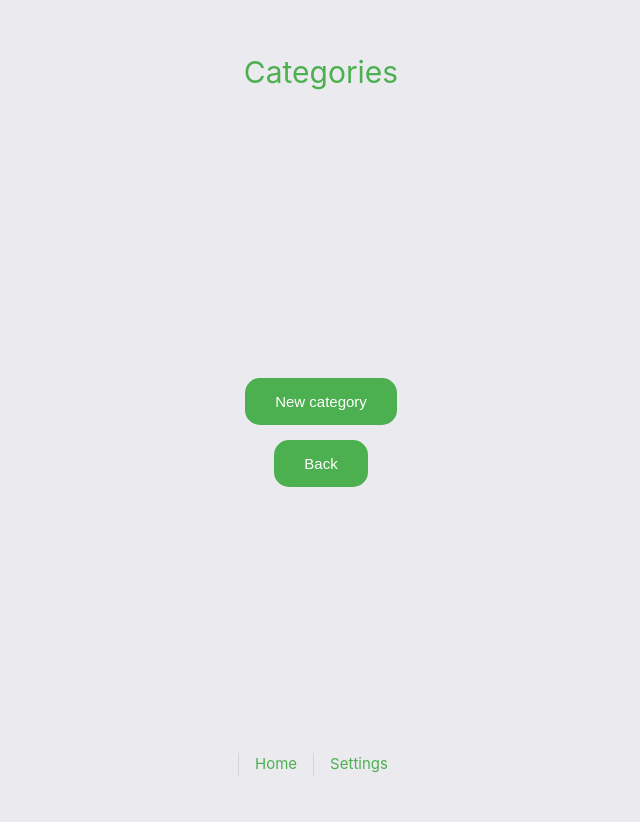
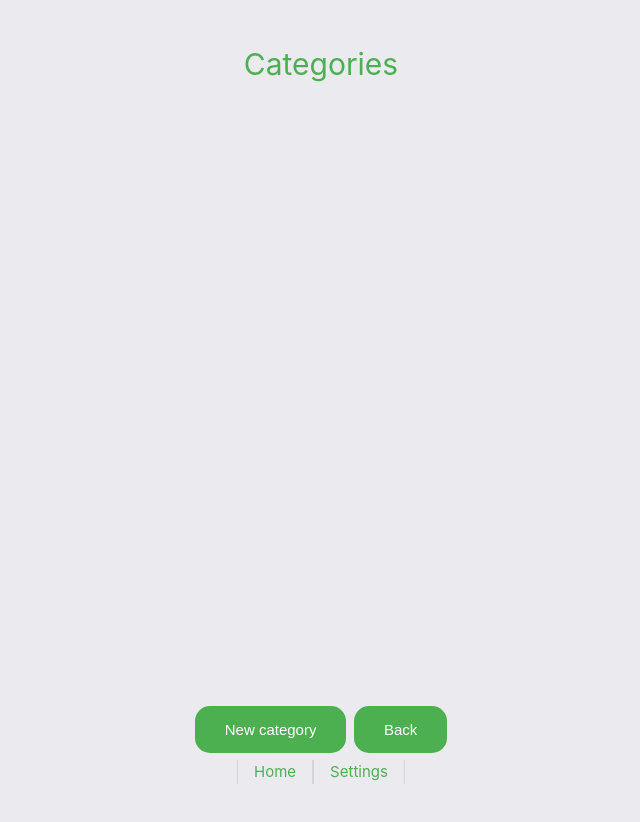
Before and after one commit to tomFregonese/HapplyMemory, a Vue app: page /categories in a window 1280 px wide. Shown: the top 822 px of the page, without its empty margins (319-959 px from the left). After the commit the page ends 800 px from the top, so only its background shows below. Built offline with nearby package versions, Linux system fonts and the light colour scheme.

Commit message:
[UPDATE] Putting main buttons on the page footer [FIX] Correcting CSS

```diff
--- a/index.html
+++ b/index.html
@@ -5,7 +5,7 @@
     <link rel="icon" href="src/assets/app-logo-512.png">
     <link rel="manifest" href="manifest.json">
     <meta name="viewport" content="width=device-width, initial-scale=1.0">
-    <title>Vite App</title>
+    <title>Happly Memory :)</title>
   </head>
   <body>
     <div id="app"></div>
--- a/src/App.vue
+++ b/src/App.vue
@@ -16,9 +16,7 @@ const updateTitle = (newTitle: string) => {
     <h1>{{ title }}</h1>
   </header>
 
-  <body>
   <RouterView @title="updateTitle" />
-  </body>
 
   <footer>
       <nav>
@@ -32,26 +30,27 @@ const updateTitle = (newTitle: string) => {
 <style>
 header {
   position: fixed;
-  width: 100%;
-  padding: 1rem 0;
+  top: 0;
+  padding: 5vh 10vw 0 10vw;
   left: 0; right: 0;
   text-align: center;
-  height: 15%;
+  max-height: 20vh;
+  min-height: 15vh;
+  height: max-content;
 }
 
 
 main {
+  position: absolute;
+  top: 15vh;
+  left: 0; right: 0;
   flex-grow: 1;
   display: flex;
   flex-direction: column;
   align-items: center;
   justify-content: center;
-}
-
-body {
-  display: flex;
-  flex-direction: column;
-  min-height: 100vh;
+  max-height: 75vh;
+  min-height: 75vh;
 }
 
 button {
@@ -103,28 +102,24 @@ form {
 
 footer {
   position: fixed;
-  bottom: 1em;
-  width: 100%;
-
-  line-height: 1.5;
-  max-height: 100vh;
-
-  left: 0;
+  bottom: 0;
   text-align: center;
-
-  height: 10%;
+  height: 3.5vh;
+  margin-bottom: 1.5vh;
+  left: 0; right: 0;
 
     nav {
-    width: 100%;
-    font-size: 1em;
-    text-align: center;
-    margin-top: 2rem;
-    padding: 1rem 0;
+      display: flex;
+      flex-direction: row;
+      justify-content: center;
+      align-items: center;
+    }
 
   a {
-      display: inline-block;
+    text-align: center;
     padding: 0 1rem;
     border-left: 1px solid var(--color-border);
+    border-right: 1px solid var(--color-border);
     color: var(--color-text);
 
       :hover {
@@ -132,6 +127,12 @@ footer {
       }
     }
   }
+
+.footer {
+  position: fixed;
+  bottom: 5vh;
+  left: 0; right: 0;
+  text-align: center;
 }
 
 @media (prefers-color-scheme: dark) {
--- a/src/views/cards-pages/CardsView.vue
+++ b/src/views/cards-pages/CardsView.vue
@@ -60,7 +60,9 @@ const categoryId = goBack();
                   :description="card.description"  />
     <button @click="router.push({name: 'Create_a_card', params: { themeId: currentTheme.id} })">New
       card</button>
-    <Back where-to-go="Themes" :category-id="categoryId"/>
+    <div class="footer">
+      <Back where-to-go="Themes" :category-id="categoryId"/>
+    </div>
   </main>
 </template>
 
--- a/src/views/categories-pages/CategoriesView.vue
+++ b/src/views/categories-pages/CategoriesView.vue
@@ -28,8 +28,10 @@ if (dataFromStorage) {
   <main>
     <CategoryItem v-for="category in categories" :key="category.id" :id="category.id" :title="category.title" :description="category.description"/>
 
-    <button @click="router.push('/create-category')">New category</button>
-    <Back where-to-go="Home" />
+    <div class="footer">
+      <button @click="router.push('/create-category')">New category</button>
+      <Back where-to-go="Home" />
+    </div>
   </main>
 </template>
 
--- a/src/views/revision-pages/SelectCategoryRevisionView.vue
+++ b/src/views/revision-pages/SelectCategoryRevisionView.vue
@@ -32,7 +32,9 @@ function selectCategory(category: Category) {
   <main>
     <CategoryItem v-for="category in categories" :key="category.id" @click.stop="selectCategory(category)" :id="category.id"
                   :title="category.title" :description="category.description" :revision="true"/>
-    <Back where-to-go="Home" />
+    <div class="footer">
+      <Back where-to-go="Home" />
+    </div>
   </main>
 </template>
 
--- a/src/views/revision-pages/SelectThemeRevisionView.vue
+++ b/src/views/revision-pages/SelectThemeRevisionView.vue
@@ -50,8 +50,10 @@ function back(): void {
   <main>
     <ThemeItem v-for="theme in themes" :key="theme.id" @click.stop="selectTheme(theme)" :id="theme.id"
                   :title="theme.title" :description="theme.description" :revision="true"/>
+    <div class="footer">
     <button @click="selectCategory()">Revise the entire category</button>
     <Back @click="back" where-to-go="Select_category_revision" />
+    </div>
   </main>
 </template>
 
--- a/src/views/themes-pages/ThemesView.vue
+++ b/src/views/themes-pages/ThemesView.vue
@@ -35,9 +35,11 @@ let themesList : Theme[] = currentCategory.themes || [] ;
   <main>
     <ThemeItem v-for="theme in themesList" :key="theme.id" :id="theme.id" :title="theme.title"
                   :description="theme.description"  />
-    <button @click="router.push({name: 'Create_a_theme', params: { categoryId: currentCategory.id} })">New
+    <div class="footer">
+      <button @click="router.push({name: 'Create_a_theme', params: { categoryId: currentCategory.id} })">New
       theme</button>
     <Back where-to-go="Categories"/>
+    </div>
   </main>
 </template>
 
```
Lines whose indentation alone changed are shown as unchanged.
